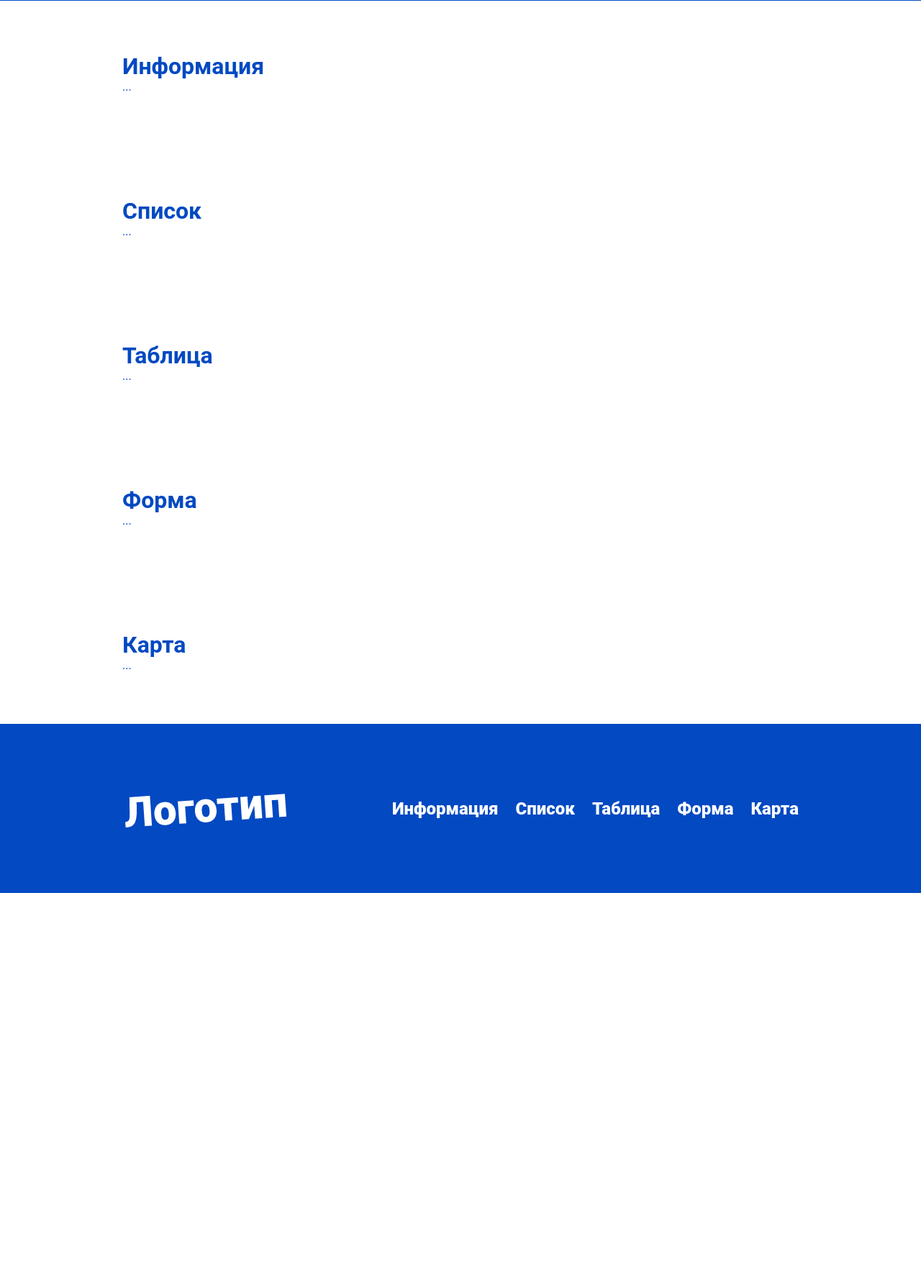
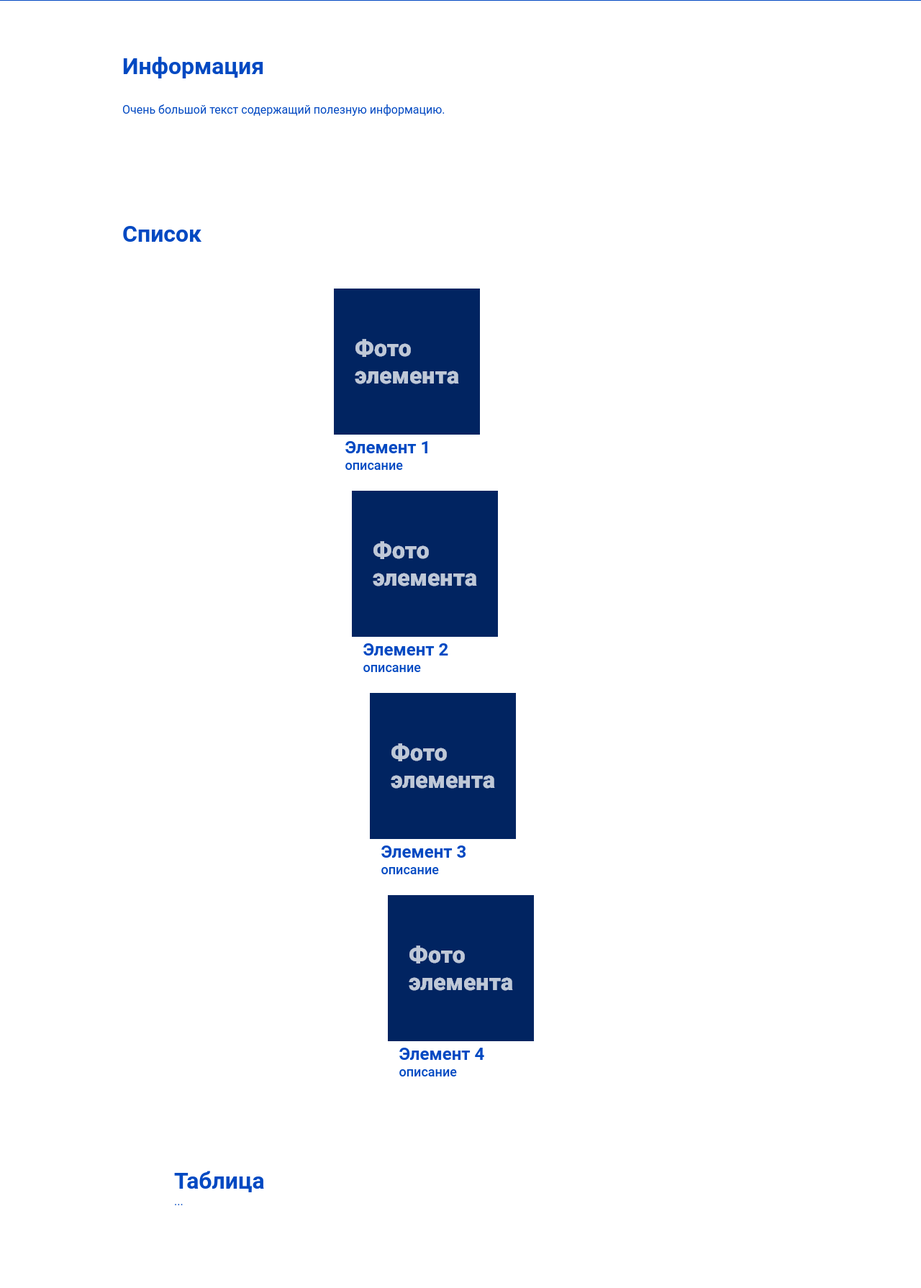
Before and after one commit to RuNforest90/faq, a PHP site: page / in a window 1280 px wide. Shown: the part 542-2332 px from the top of the page at 72% size. Before the commit the page ends 1783 px from the top, so only its background shows below. Run offline with PHP 8.4, Linux system fonts and the light colour scheme.

Commit message:
Add files via upload

```diff
--- a/Landing/index.html
+++ b/Landing/index.html
@@ -49,7 +49,11 @@
                 <div class="Section__title">
                     Информация
                 </div>
-                ...
+                <div class="Section__content">
+                    <p class="content__text">
+                        Очень большой текст содержащий полезную информацию.
+                    </p>
+                </div>
             </div>
         </div>
         <div class="Landing__section">
@@ -57,7 +61,52 @@
                 <div class="Section__title">
                     Список
                 </div>
-                ...
+                <div class="Section__content">
+                    <div class="Content__list">
+                        <div class="List__element">
+                            <div class="Element_img">
+                                <img src="./images/images/6e5742a8e74a6fcfaa219851db175864cfab73e3.png">
+                            </div>
+                            <div class="Element__title">
+                                Элемент 1
+                            </div>
+                            <div class="Element__info">
+                                описание
+                            </div>
+                            <div class="List__element">
+                                <div class="Element_img">
+                                    <img src="./images/images/6e5742a8e74a6fcfaa219851db175864cfab73e3.png">
+                                </div>
+                                <div class="Element__title">
+                                    Элемент 2
+                                </div>
+                                <div class="Element__info">
+                                    описание
+                                </div>
+                                <div class="List__element">
+                                 <div class="Element_img">
+                                <img src="./images/images/6e5742a8e74a6fcfaa219851db175864cfab73e3.png">
+                                </div>
+                                <div class="Element__title">
+                                     Элемент 3
+                                </div>
+                                <div class="Element__info">
+                                    описание
+                                </div>
+                                <div class="List__element">
+                                <div class="Element_img">
+                                <img src="./images/images/6e5742a8e74a6fcfaa219851db175864cfab73e3.png">
+                                </div>
+                                <div class="Element__title">
+                                     Элемент 4
+                                </div>
+                                <div class="Element__info">
+                                     описание
+                                </div>
+                            </div>
+                        </div>
+                    </div>
+                </div>
             </div>
         </div>
         <div class="Landing__section">
@@ -81,7 +130,18 @@
                 <div class="Section__title">
                     Карта
                 </div>
-                ...
+                <div class="Section__content">
+                    <div class="Section__Karta">
+                        <div class="Karta__element">
+                            <div class="Karta__img">
+                                <div class="Karta__title">
+                                <div class="Karta__info">
+                                </div>
+                                </div>
+                            </div>
+                        </div>
+                    </div>
+                </div>
             </div>
         </div>
         <div class="Landing__section Landing__section_Blue">
--- a/Landing/style.css
+++ b/Landing/style.css
@@ -123,3 +123,42 @@
     background-repeat: no-repeat;
     background-position: center;
 }
+
+.Section__content {
+    margin-top: 32px;
+}
+
+.Content__text {
+    font-size: 20px;
+}
+
+.Content__list {
+    display: flex;
+    flex-direction: row;
+    flex-wrap: wrap;
+    justify-content: center;
+    align-items: center;
+    align-content: center;
+}
+
+.List__element {
+    margin: 25px;
+}
+
+.Element__img img {
+    border-radius: 20px;
+}
+
+.Element__title {
+    padding: 0 16px;
+    font-weight: 900;
+    font-size: 24px;
+    font-weight: 700;
+}
+
+.Element__info {
+    padding: 0 16px;
+    font-weight: 500;
+    font-size: 18px;
+    font-size: 400;
+}
```
